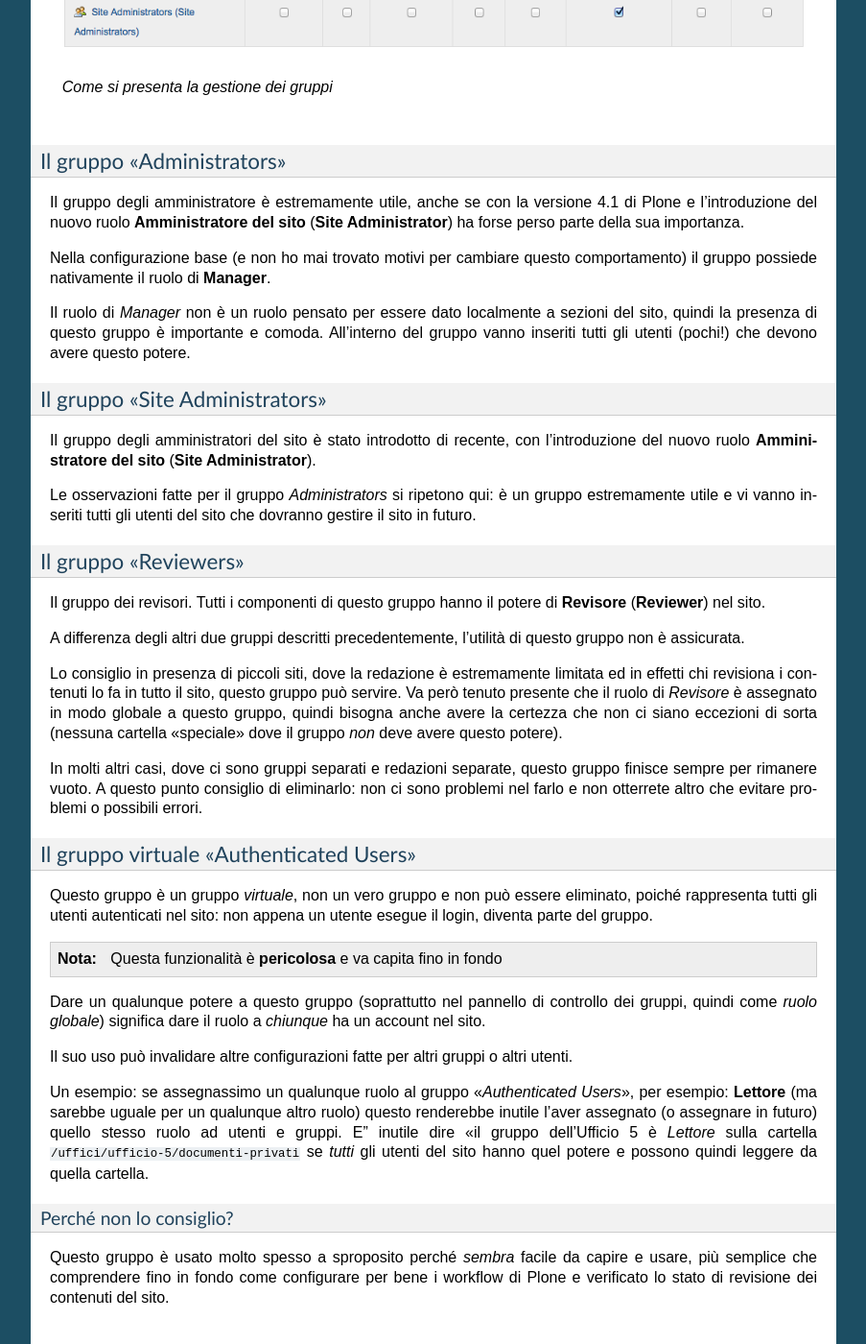
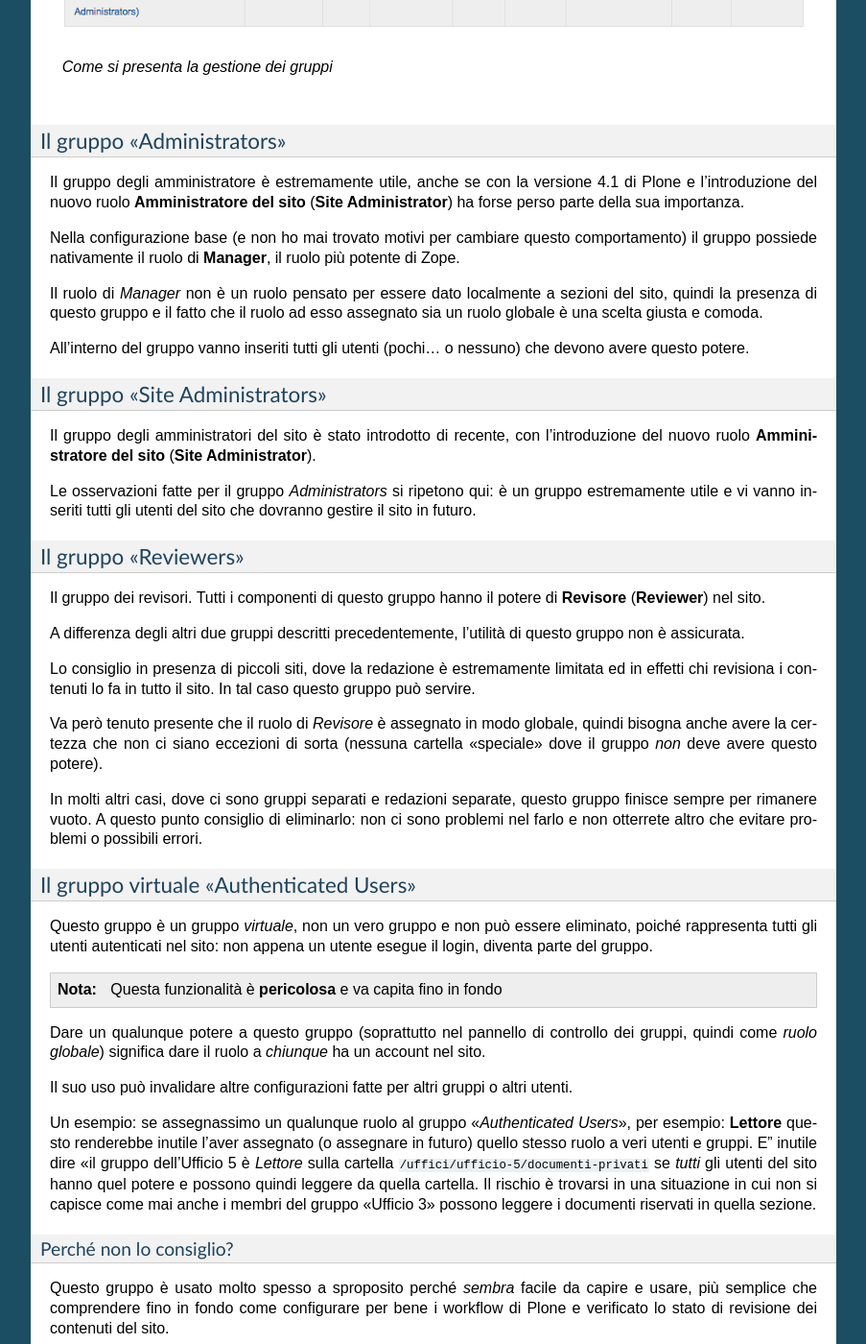
Before and after one commit to keul/plone-worfklow-security-book, a Sphinx documentation site: the page built from docs/source/groups.rst, in a window 1280 px wide and 1400 px high, scrolled down 709 px. Shown: the whole window at 96% size, without its empty margins (198-1101 px from the left). Built offline with Sphinx 7.4.7, drawn with Linux system fonts in a browser that asks for light colours; some of the changed text lies outside the part shown.

Commit message:
finished groups and added initial roles definizion

```diff
--- a/docs/source/groups.rst
+++ b/docs/source/groups.rst
@@ -1,12 +1,12 @@
 ========
-I gruppi
+I Gruppi
 ========
 
-I gruppi sono semplicemente un accorpamento di utenti e a basso livello molto spesso gruppi e
-utenti sono visti allo stesso modo.
+I gruppi sono definibili semplicemente come un accorpamento di utenti. A basso livello, nei meandri
+del codice, molto spesso gruppi e utenti sono visti allo stesso modo.
 
-I gruppi sono estremamente utili e molto comodi nel momento in cui è necessario assegnare *ruoli
-locali* qua e là per il sito.
+I gruppi sono estremamente utili nel momento in cui è necessario assegnare *ruoli locali* qua e là
+per il sito.
 
 Solo gli utenti reali possono far parte dei gruppi, l'utente anonimo non è identificabile in nessun
 gruppo.
@@ -14,8 +14,9 @@
 I gruppi predefiniti di Plone
 =============================
 
-Alla creazione di un sito Plone troverete già *quattro gruppi predefiniti*, tre di questi hanno
-assegnati dei **ruoli globali** (che non ha di solito molto senso modificare).
+Alla creazione di un sito Plone troverete già **quattro gruppi predefiniti**, tre di questi hanno
+assegnati dei **ruoli globali**, che non ha di solito senso modificare, ma può aver senso eliminare
+il gruppo, o evitare di usarlo.
 
 Se uno o più di questi gruppi non serve: cancellatelo! Non ci sono problemi.
 
@@ -32,11 +33,14 @@
 parte della sua importanza.
 
 Nella configurazione base (e non ho mai trovato motivi per cambiare questo comportamento) il gruppo
-possiede nativamente il ruolo di **Manager**.
+possiede nativamente il ruolo di **Manager**, il ruolo più potente di Zope.
 
 Il ruolo di *Manager* non è un ruolo pensato per essere dato localmente a sezioni del sito, quindi
-la presenza di questo gruppo è importante e comoda.
-All'interno del gruppo vanno inseriti tutti gli utenti (pochi!) che devono avere questo potere.
+la presenza di questo gruppo e il fatto che il ruolo ad esso assegnato sia un ruolo globale è
+una scelta giusta e comoda.
+
+All'interno del gruppo vanno inseriti tutti gli utenti (pochi... o nessuno) che devono avere
+questo potere.
 
 Il gruppo "Site Administrators"
 -------------------------------
@@ -44,8 +48,8 @@
 Il gruppo degli amministratori del sito è stato introdotto di recente, con l'introduzione del nuovo
 ruolo **Amministratore del sito** (**Site Administrator**).
 
-Le osservazioni fatte per il gruppo *Administrators* si ripetono qui: è un gruppo estremamente utile
-e vi vanno inseriti tutti gli utenti del sito che dovranno gestire il sito in futuro.
+Le osservazioni fatte per il gruppo *Administrators* si ripetono qui: è un gruppo estremamente
+utile e vi vanno inseriti tutti gli utenti del sito che dovranno gestire il sito in futuro.
 
 Il gruppo "Reviewers"
 ---------------------
@@ -57,10 +61,11 @@
 assicurata.
 
 Lo consiglio in presenza di piccoli siti, dove la redazione è estremamente limitata ed in effetti
-chi revisiona i contenuti lo fa in tutto il sito, questo gruppo può servire.
-Va però tenuto presente che il ruolo di *Revisore* è assegnato in modo globale a questo gruppo,
-quindi bisogna anche avere la certezza che non ci siano eccezioni di sorta (nessuna cartella
-"speciale" dove il gruppo *non* deve avere questo potere).
+chi revisiona i contenuti lo fa in tutto il sito. In tal caso questo gruppo può servire.
+
+Va però tenuto presente che il ruolo di *Revisore* è assegnato in modo globale, quindi bisogna
+anche avere la certezza che non ci siano eccezioni di sorta (nessuna cartella "speciale" dove il
+gruppo *non* deve avere questo potere).
 
 In molti altri casi, dove ci sono gruppi separati e redazioni separate, questo gruppo finisce
 sempre per rimanere vuoto. A questo punto consiglio di eliminarlo: non ci sono problemi nel farlo e
@@ -82,11 +87,13 @@
 Il suo uso può invalidare altre configurazioni fatte per altri gruppi o altri utenti.
 
 Un esempio: se assegnassimo un qualunque ruolo al gruppo "*Authenticated Users*", per esempio:
-**Lettore** (ma sarebbe uguale per un qualunque altro ruolo) questo renderebbe inutile l'aver
-assegnato (o assegnare in futuro) quello stesso ruolo ad utenti e gruppi.
+**Lettore** questo renderebbe inutile l'aver assegnato (o assegnare in futuro) quello stesso ruolo
+a veri utenti e gruppi.
 E' inutile dire "il gruppo dell'Ufficio 5 è *Lettore* sulla cartella
 ``/uffici/ufficio-5/documenti-privati`` se *tutti* gli utenti del sito hanno quel potere e possono
 quindi leggere da quella cartella.
+Il rischio è trovarsi in una situazione in cui non si capisce come mai anche i membri del gruppo
+"Ufficio 3" possono leggere i documenti riservati in quella sezione.
 
 Perché non lo consiglio?
 ~~~~~~~~~~~~~~~~~~~~~~~~
@@ -94,3 +101,5 @@
 Questo gruppo è usato molto spesso a sproposito perché *sembra* facile da capire e usare, più
 semplice che comprendere fino in fondo come configurare per bene i workflow di Plone e verificato
 lo stato di revisione dei contenuti del sito.
+
+Ne potete di certo fare a meno.
--- a/docs/source/index.rst
+++ b/docs/source/index.rst
@@ -15,6 +15,7 @@
    intro
    users
    groups
+   roles
 
 Indices and tables
 ==================
--- a/docs/source/users.rst
+++ b/docs/source/users.rst
@@ -1,5 +1,5 @@
 ==========
-Gli utenti
+Gli Utenti
 ==========
 
 Per quanto poco ci possa essere da dire sugli utenti, qualcosa vale la pena venga detto.
```
Also changed, not shown: docs/source/roles.rst (added, +21 -0 lines), 9 other files.
